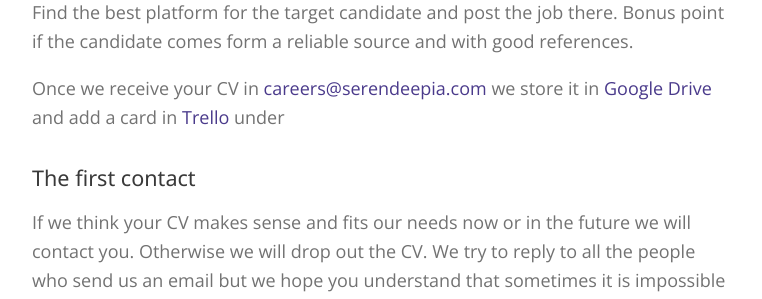
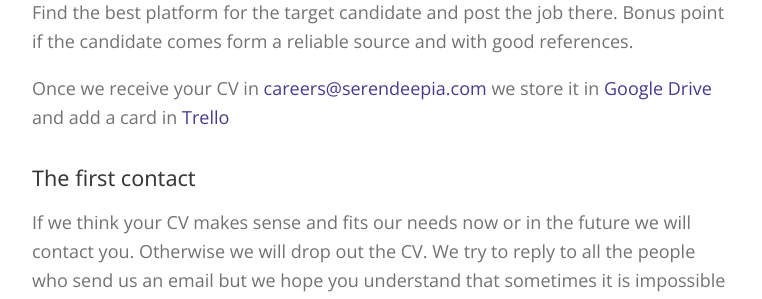
Before and after one commit to serendeepia/playbook, a Jekyll site: the page built from _docs/2_1_hiring.md, in a window 1280 px wide and 900 px high, scrolled down 794 px. Shown: the part 155-454 px from the top of the window, without its empty margins (258-1020 px from the left). Built offline with Jekyll 4.4.1, drawn with Linux system fonts in a browser that asks for light colours; nearby versions of some CDN libraries; comment, search, counter and statistics services are not loaded.

Commit message:
Update 2_1_hiring.md

```diff
--- a/_docs/2_1_hiring.md
+++ b/_docs/2_1_hiring.md
@@ -4,7 +4,7 @@ index: 2.1
 title: Hiring
 ---
 
-Hiring [talent](https://github.com/serendeepia/playbook/blob/master/_docs/2_0_talent.md) is one of the key areas of our company. We are open with our process and we follow it for any position.
+Hiring [talent](2-0-talent) is one of the key areas of our company. We are open with our process and we follow it for any position.
 
 You can find our [open positions](http://serendeepia.com/careers.html) in the website.
 
@@ -24,7 +24,7 @@ The first step is to define the requirements of the job position. We think and w
 
 Find the best platform for the target candidate and post the job there. Bonus point if the candidate comes form a reliable source and with good references.
 
-Once we receive your CV in [careers@serendeepia.com](mailto:careers@serendeepia.com) we store it in [Google Drive](https://drive.google.com/drive/u/1/folders/1QEGcepnTkx9OOhKH1vAI9xocplZRk00O) and add a card in [Trello](https://trello.com/b/mhFU3KPU/recruitment) under
+Once we receive your CV in [careers@serendeepia.com](mailto:careers@serendeepia.com) we store it in [Google Drive](https://drive.google.com/drive/u/1/folders/1QEGcepnTkx9OOhKH1vAI9xocplZRk00O) and add a card in [Trello](https://trello.com/b/mhFU3KPU/recruitment)
 
 ### The first contact
 
```
